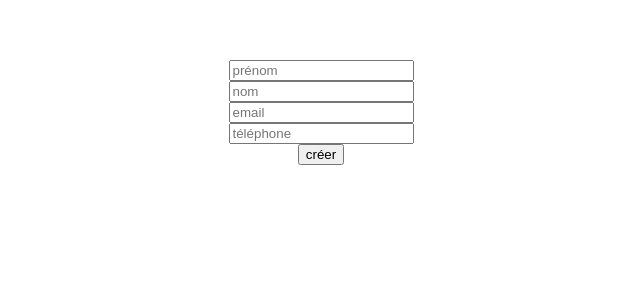
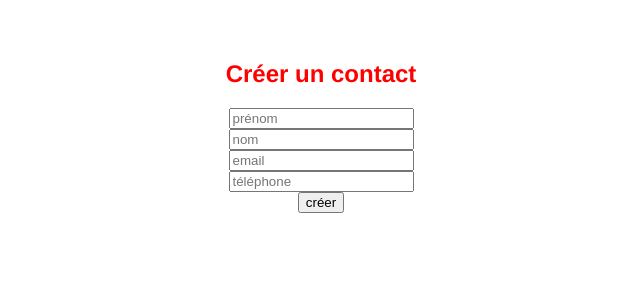
Before and after one commit to AmaurySemery/learnVuejsFirestore, a Vue app in the folder contact-manager/: page / in a window 1280 px wide. Shown: the top 300 px of the page, without its empty margins (319-959 px from the left). Built offline with nearby package versions, Linux system fonts and the light colour scheme.

Commit message:
Ajout de style

```diff
--- a/contact-manager/src/components/ContactForm.vue
+++ b/contact-manager/src/components/ContactForm.vue
@@ -1,5 +1,6 @@
 <template>
     <div>
+        <h2>Créer un contact</h2>
         <form>
             <input type="text" placeholder="prénom" v-model="contact.firstName"><br>
             <input type="text" placeholder="nom" v-model="contact.lastName"><br>
@@ -27,5 +28,7 @@
 </script>
 
 <style lang="scss" scoped>
-
+    h2 {
+        color: red;
+    }
 </style>
```
